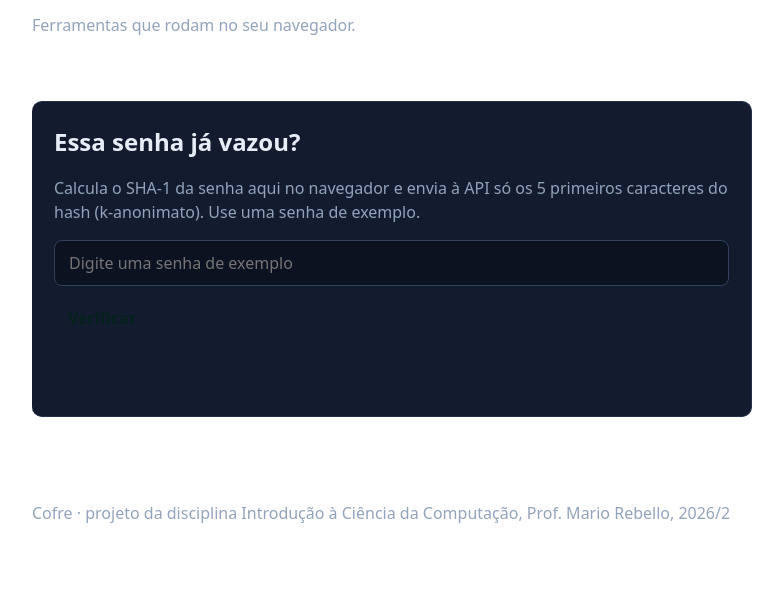
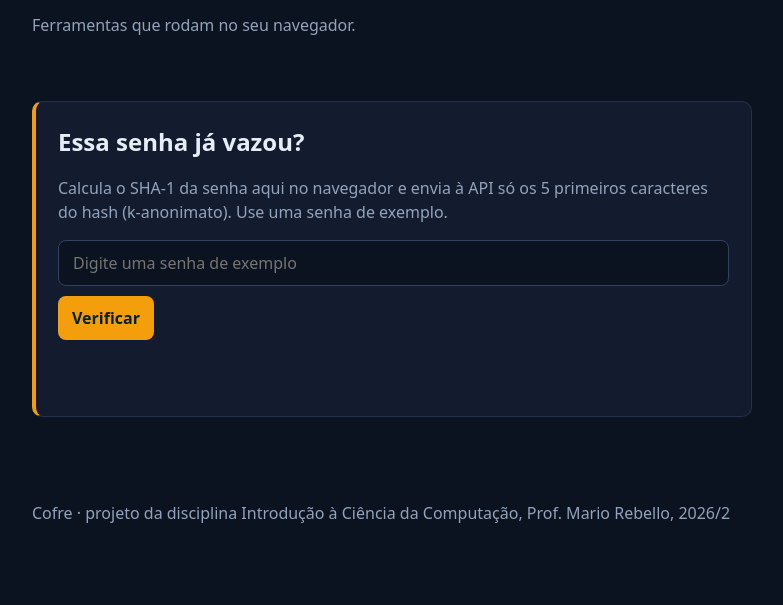
Before and after one commit to HiagoSilva04/Cofre, a plain HTML site: page index.html in a window 1280 px wide. Shown: the part 195-800 px from the top of the page, without its empty margins (248-1031 px from the left). Drawn offline with Linux system fonts and the light colour scheme.

Commit message:
Ajustei o style.css após o conflito

```diff
--- a/style.css
+++ b/style.css
@@ -1,10 +1,6 @@
 /* Cores do Cofre */
 :root {
-<<<<<<< HEAD
   --destaque: #f59e0b;
-=======
-  --destaque: #a855f7;
->>>>>>> Cor2
   --fundo: #0b1220;
   --cartao: #131c2e;
   --texto: #e6edf7;
```
